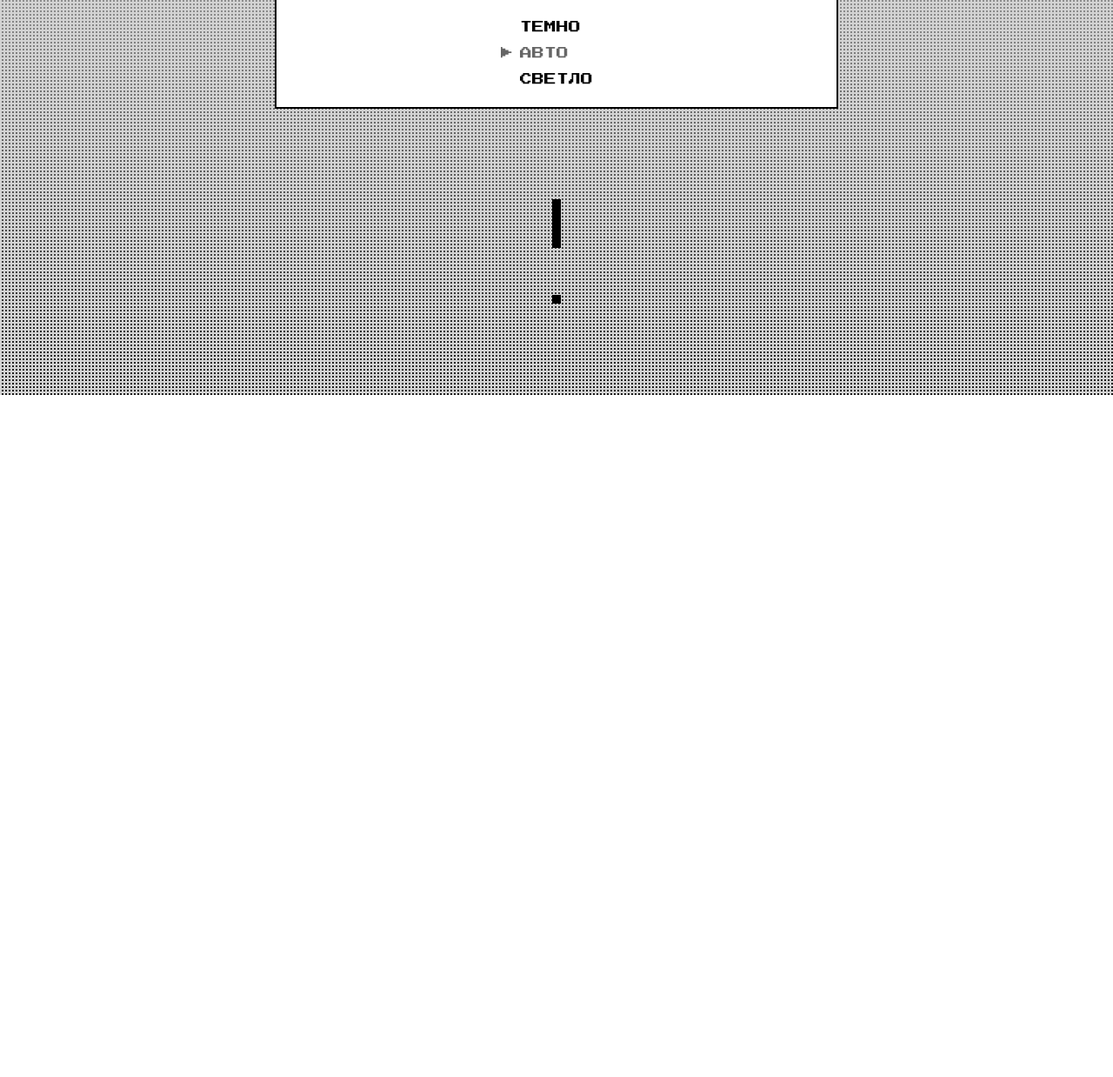
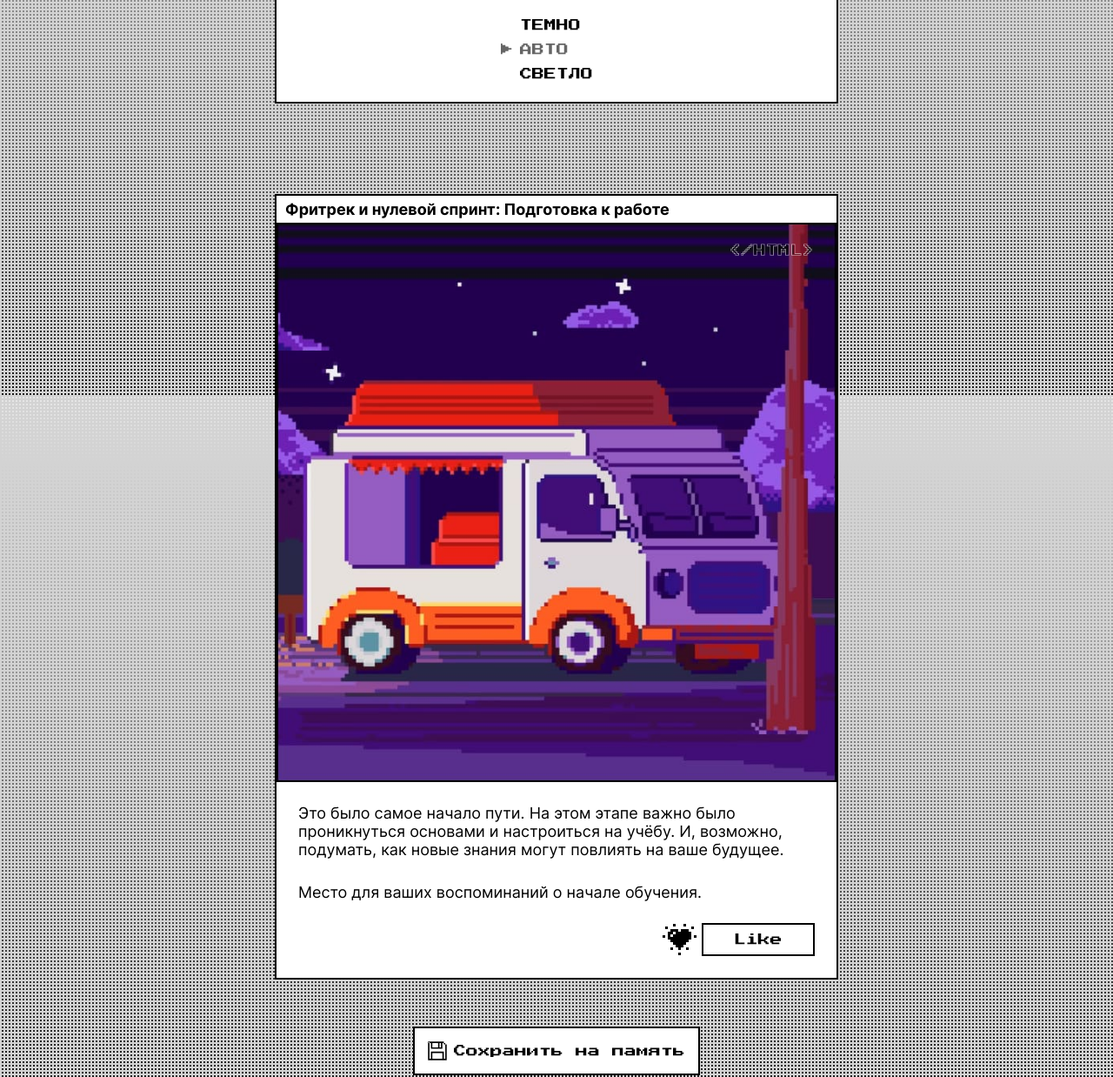
Before and after one commit to Pavel-Prokofev/zakrivayuschiy-teg-f, a plain HTML site: page index.html in a window 1280 px wide. Shown: the part 346-1584 px from the top of the page at 87% size. Before the commit the page ends 800 px from the top, so only its background shows below. Drawn offline with Linux system fonts and the light colour scheme.

Commit message:
Осталось немного. Сделад блок и футер, вроде всё предусмотрел.

```diff
--- a/index.html
+++ b/index.html
@@ -2,6 +2,7 @@
 <html lang="ru">
 
 <head>
+
   <meta charset="UTF-8" />
   <meta name="viewport" content="width=device-width, initial-scale=1.0" />
   <meta name="description" content="Рефлексия о пройденных уроках посвящённых вёрстке">
@@ -25,10 +26,13 @@
   <link rel="stylesheet" href="./styles/animations.css" />
   <link rel="stylesheet" href="./styles/themes.css" />
   <script src="./scripts/set-theme.js"></script>
+
 </head>
 
 <body class="page">
-  <header class="header">
+
+  <header class="header regular-inline-size uppercase">
+
     <h1 class="header__heading">&lt;/HTML&gt;</h1>
     <p class="header__tagline">закрывающий тег</p>
     <nav class="theme-menu header__theme-menu">
@@ -53,24 +57,55 @@
     </nav>
 
   </header>
-  <main class="main">
 
-    <!-- <svg viewBox="0 0 40 40" width="50">
-      <use class="svg1" href="./svg/floppy.svg#floppy">
-    </svg>
+  <main class="main regular-inline-size">
 
-    <svg width="39" height="36" viewBox="0 0 39 36">
-      <use class="svg1" href="./svg/heart-in-paths.svg#heart1"></use>
-      <use class="svg2" href="./svg/heart-in-paths.svg#heart2"></use>
-      <use class="svg3" href="./svg/heart-in-paths.svg#heart3"></use>
-      <use class="svg4" href="./svg/heart-in-paths.svg#heart4"></use>
-    </svg> -->
+    <section>
+      <ul class="galeri">
+        <li class="card">
+          <div class="card__heading-box">
+            <h2 class="card__heading">Фритрек и нулевой спринт: Подготовка к работе</h2>
+            <div class="card__img-box">
+              <img class="card__img" src="./images/basic-picture.jpg"
+                alt="Белый дом на колёсах, в технике пиксель-арт, на ночной улице">
+              <span class="label uppercase">&lt;/html&gt;</span>
+            </div>
+          </div>
+          <div class="card__text-box">
+            <p>Это было самое начало пути. На этом этапе важно было проникнуться основами и настроиться на учёбу. И,
+              возможно, подумать, как новые знания могут повлиять на ваше будущее.</p>
+            <p>Место для ваших воспоминаний о начале обучения.</p>
+          </div>
+          <div class="card__button-box">
+            <button class="card__icon-button" type="button">
+              <svg class="like-icon" viewBox="0 0 39 36">
+                <use class="svg1" href="./svg/heart-in-paths.svg#heart1"></use>
+                <use class="svg2" href="./svg/heart-in-paths.svg#heart2"></use>
+                <use class="svg3" href="./svg/heart-in-paths.svg#heart3"></use>
+                <use class="svg4" href="./svg/heart-in-paths.svg#heart4"></use>
+              </svg>
+            </button>
+            <button class="card__like-button" type="button"><span class="button__text">Like</span></button>
+          </div>
+        </li>
+      </ul>
+    </section>
 
   </main>
+
   <footer class="footer">
 
+    <button class="footer__button">
+      <svg class="footer__button-svg" viewBox="0 0 40 40" width="50">
+        <use class="floppy" href="./svg/floppy.svg#floppy">
+      </svg>
+      <span class="footer__button-text button__text">Сохранить на память</span>
+    </button>
+
   </footer>
+
   <script src="./scripts/like.js"></script>
+
 </body>
 
 </html>
--- a/styles/globals.css
+++ b/styles/globals.css
@@ -30,14 +30,18 @@ a {
   color: inherit;
 }
 
+/* button:disabled,
+button::after,
+button::before,  */
 button,
 input {
   color: currentColor;
-  background-color: transparent;
+  background-color: var(--background-color);
   font-family: var(--accent-font), sans-serif;
   font-size: 14px;
   font-style: normal;
   font-weight: 400;
+  line-height: normal;
   text-transform: inherit;
   outline: none;
   border: none;
--- a/styles/style.css
+++ b/styles/style.css
@@ -24,6 +24,7 @@
   color: var(--color, #000);
   font-family: var(--ordinary-font), sans-serif;
   font-style: normal;
+  font-size: 18px;
   background-image:
     repeating-linear-gradient(var(--background-gradient-line-color, #d3d3d3) 0 2px, transparent 2px 4px),
     repeating-linear-gradient(90deg, var(--background-gradient-line-color, #d3d3d3) 0 2px, transparent 2px 4px),
@@ -35,10 +36,17 @@
   background-attachment: fixed;
 }
 
+.regular-inline-size {
+  inline-size: clamp(375px, 16.3732rem + 30.1408vw, 696px);
+}
+
+.uppercase {
+  text-transform: uppercase;
+}
+
 .header {
   margin-block-start: 102px;
   padding-block: clamp(120px, 7.1479rem + 1.5023vw, 136px) 25px;
-  inline-size: clamp(375px, 16.3732rem + 30.1408vw, 696px);
   text-align: center;
   border: 2px solid var(--color, #000);
   background: var(--background-color, #fff);
@@ -46,7 +54,6 @@
   font-style: normal;
   font-weight: 400;
   line-height: normal;
-  text-transform: uppercase;
 }
 
 .header__heading {
@@ -69,6 +76,7 @@
   flex-direction: column;
   align-items: start;
   row-gap: 14px;
+  font-size: 0;
 }
 
 .theme-menu__button {
@@ -121,29 +129,173 @@
 
 .main {
   margin-block-start: 104px;
-  /* block-size: 10px; */
-  inline-size: 10px;
-  background-color: #000;
   flex-grow: 1;
+}
+
+.galeri {
+  display: flex;
+  flex-direction: column;
+  row-gap: 50px;
+}
+
+.card {
+  background-color: var(--background-color, #fff);
+  border: 2px solid var(--color, #000);
+  display: flex;
+  flex-direction: column;
+  row-gap: 25px;
+  padding-block-end: 25px;
+  inline-size: 100%
+}
+
+.card__heading-box {
+  display: flex;
+  flex-direction: column;
+}
+
+.card__heading {
+  padding: 5px 10px;
+  font-size: inherit;
+  font-weight: var(--ordinary-heading-font-weight, 700);
+  line-height: normal;
+}
+
+.card__img-box {
+  position: relative;
+  display: flex;
+}
+
+.card__img {
+  inline-size: 100%;
+  aspect-ratio: 1/1;
+  object-fit: cover;
+  object-position: center;
+  border-block: 2px solid currentColor;
+  background-image: linear-gradient(135deg, #fff,
+      #d1dc9d,
+      #f09d0c,
+      #900020,
+      #0b2337,
+      #126ddc,
+      #76c2e0);
+ display: flex;
+}
+
+.label {
+  position: absolute;
+  inset-inline-end: 25px;
+  inset-block-start: 25px;
+  font-family: var(--accent-font), sans-serif;
+  font-size: 14px;
+  font-style: normal;
+  font-weight: 400;
+  line-height: normal;
+  opacity: 0.5;
+  mix-blend-mode: hard-light;
+  text-shadow:
+    -1px 0 var(--background-color, #fff),
+    0 1px var(--background-color, #fff),
+    1px 0 var(--background-color, #fff),
+    0 -1px var(--background-color, #fff);
+}
+
+@supports((text-stroke: 1px var(--background-color, #fff)) or (-webkit-text-stroke: 1px var(--background-color, #fff))) {
+  .label {
+    -webkit-text-stroke: 1px var(--background-color, #fff);
+    text-stroke: 1px var(--background-color, #fff);
+    text-shadow: none;
+  }
+}
+
+.card__text-box {
+  display: flex;
+  flex-direction: column;
+  row-gap: 27px;
+  padding-inline: 25px;
+  font-weight: var(--ordinary-paragraph-font-weight, 400);
+  line-height: 1.17;
+}
+
+.card__button-box {
+  padding-inline: 25px;
+  display: flex;
+  justify-content: end;
+  align-items: center;
+  column-gap: 6px;
+}
+
+.like-icon {
+  inline-size: 39px;
+  block-size: 36px;
+}
+
+.card__like-button {
+  min-inline-size: 130px;
+  max-inline-size: 200px;
+  padding-inline: 17px;
+  block-size: 38px;
+  border: 2px solid currentColor;
+  overflow: hidden;
+  white-space: nowrap;
+  text-overflow: ellipsis;
 }
 
 .footer {
   margin-block: 54px clamp(102px, 6.309rem + 0.2817vw, 105px);
-  block-size: 10px;
-  inline-size: 10px;
-  background-color: #000;
+  display: flex;
+}
+
+.footer__button {
+  display: flex;
+  justify-content: center;
+  align-items: center;
+  flex-wrap: wrap;
+  inline-size: clamp(306px, 18.4868rem + 2.723vw, 335px);
+  min-block-size: 51px;
+  max-block-size: 80px;
+  padding: 15px 5px;
+  gap: 8px;
+  border: 2px solid currentColor;
+}
+
+.footer__button-svg {
+  max-inline-size: 28px;
+  min-inline-size: 21px;
+  inline-size: calc(-0.66dvi + 30.46px);
+}
+
+.footer__button-text {
+  overflow: hidden;
+  white-space: nowrap;
+  text-overflow: ellipsis;
+}
+
+.button__text {
+  /* position: relative;
+  z-index: 1; */
+}
+
+:is(.card__like-button, .footer__button):focus-visible {
+  box-shadow: 2px 2px 0 0 currentColor;
 }
 
 
 
-
-
 @media (width<375px) {
-  .header {
+  .regular-inline-size {
     inline-size: 100%;
   }
 
   .header__heading {
     font-size: clamp(1.75rem, -0.1129rem + 13.5484vw, 3.0625rem);
   }
+
+  .footer__button {
+    max-inline-size: 306px;
+    inline-size: 100%;
+  }
+
+  .footer__button-text {
+    max-inline-size: calc(100dvi - 60px);
+  }
 }
```
